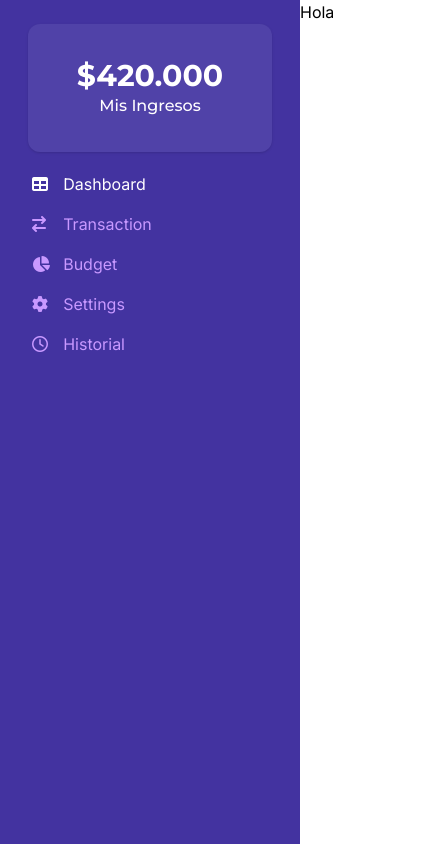
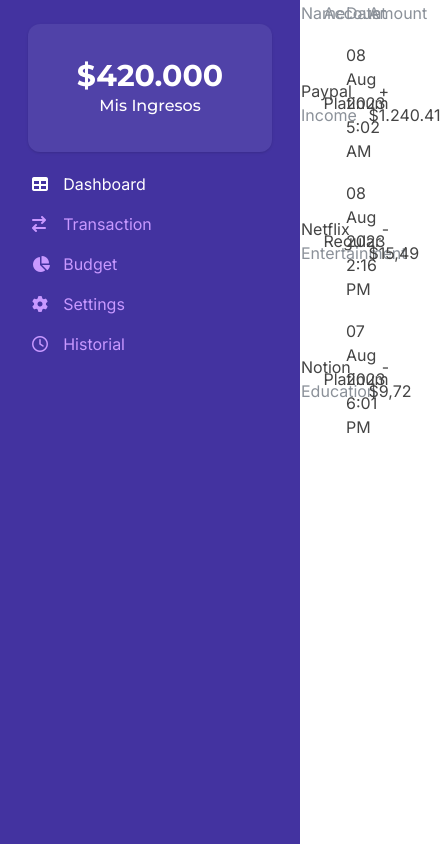
Before and after one commit to Cito2310/budget-app, a React (Vite) app: page / in a window 390 px wide. Shown: the whole page, 441 px wide, since content can reach past the window. Built offline with nearby package versions, Linux system fonts and the light colour scheme.

Commit message:
added TableTransactions

```diff
--- a/src/App2.tsx
+++ b/src/App2.tsx
@@ -1,10 +1,11 @@
 import { Sidebar } from "./components/Sidebar"
+import { TransactionsPage } from "./pages/TransactionsPage"
 
 function App() {
   return (
     <div className="App flex">
       <Sidebar />
-        Hola
+      <TransactionsPage />
     </div>
   )
 }
--- /dev/null
+++ b/src/components/TableTransactions.tsx
@@ -0,0 +1,77 @@
+interface propsChildren {
+    children?: JSX.Element | (JSX.Element|string)[] | string;
+    className?: string;
+}
+
+interface propsLine {
+    data: {
+        name: string;
+        account: string;
+        date: string;
+        amount: string;
+        category: string;
+    };
+}
+
+export const TranstactionsTh = ({children, className}:propsChildren) => (
+    <th className={`text-[#8b9199] font-normal text-left ${className}`}>
+        {children}
+    </th>
+)
+
+export const TranstactionCell = ({children, className}:propsChildren) =>
+    <td className={`text-[#444] font-normal border-collapse border-y-[1em] border-transparent ${className}`}>{children}</td>
+
+export const TransactionsLine = ({data}:propsLine) => (
+    <tr>
+        <TranstactionCell>
+            <div>
+                <p>{data.name}</p>
+                <p className="text-[#8b9199]">{data.category}</p>
+            </div>
+        </TranstactionCell>
+        <TranstactionCell>{data.account}</TranstactionCell>
+        <TranstactionCell>{data.date}</TranstactionCell>
+        <TranstactionCell className="text-right">{data.amount}</TranstactionCell>
+    </tr>
+)
+
+
+export const TableTransactions = () => {
+    return (
+        <table className="table-fixed w-full">
+            <thead><tr>
+                <TranstactionsTh>Name</TranstactionsTh>
+                <TranstactionsTh>Account</TranstactionsTh>
+                <TranstactionsTh>Date</TranstactionsTh>
+                <TranstactionsTh className="text-right">Amount</TranstactionsTh>
+            </tr></thead>
+
+            <tbody>
+                <TransactionsLine data={{
+                    account:"Platinum",
+                    amount: "+ $1.240.41",
+                    category: "Income",
+                    date: "08 Aug 2023 5:02 AM",
+                    name: "Paypal"
+                }}/>
+                <TransactionsLine data={{
+                    account:"Regular",
+                    amount: "- $15,49",
+                    category: "Entertainment",
+                    date: "08 Aug 2023 2:16 PM",
+                    name: "Netflix"
+                }}/>
+                <TransactionsLine data={{
+                    account:"Platinum",
+                    amount: "- $9,72",
+                    category: "Education",
+                    date: "07 Aug 2023 6:01 PM",
+                    name: "Notion"
+                }}/>
+            </tbody>
+
+            <tfoot><tr></tr></tfoot>
+        </table>
+    )
+}
--- /dev/null
+++ b/src/pages/TransactionsPage.tsx
@@ -0,0 +1,9 @@
+import { TableTransactions } from "../components/TableTransactions"
+
+export const TransactionsPage = () => {
+  return (
+    <div className="flex-1">
+        <TableTransactions />
+    </div>
+  )
+}
```
